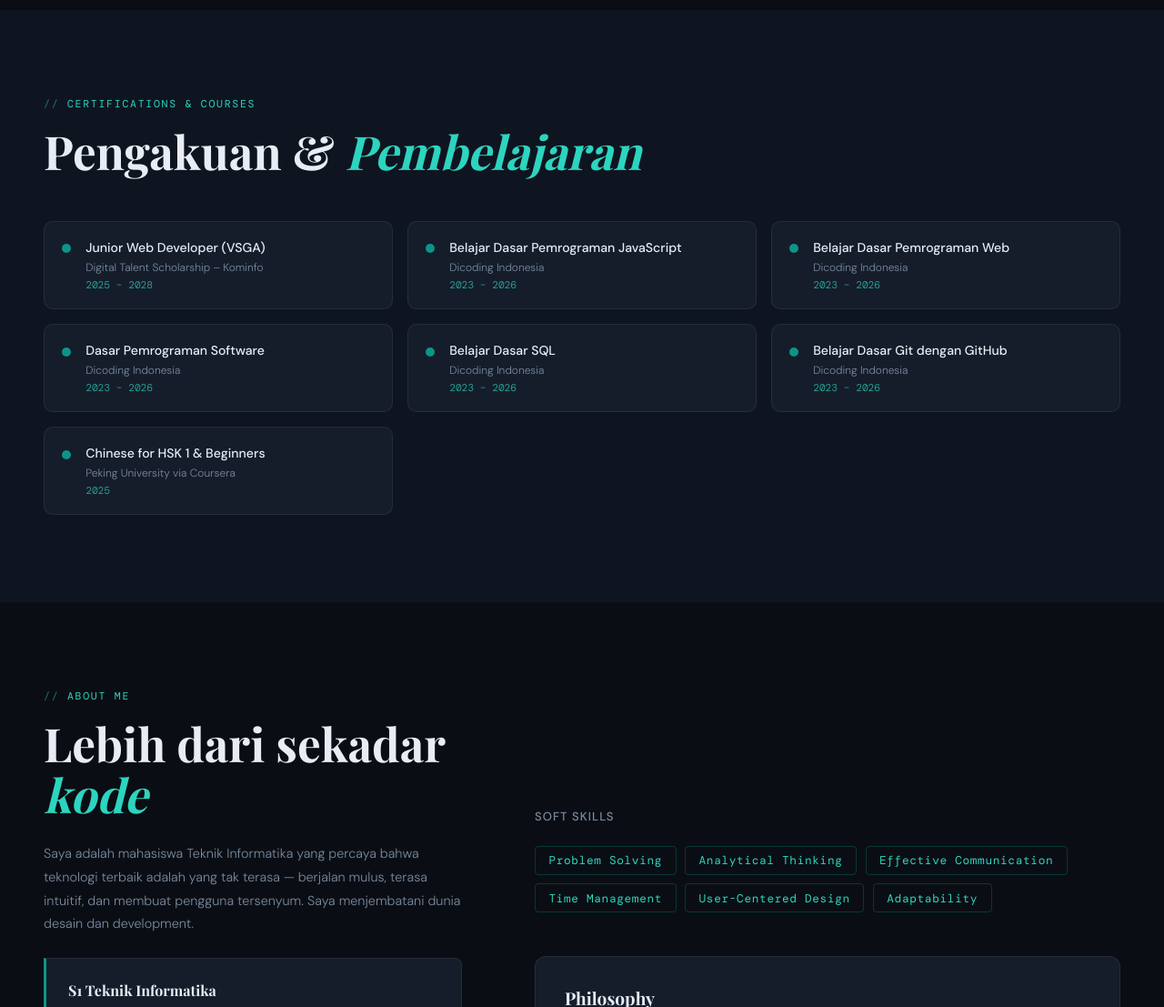
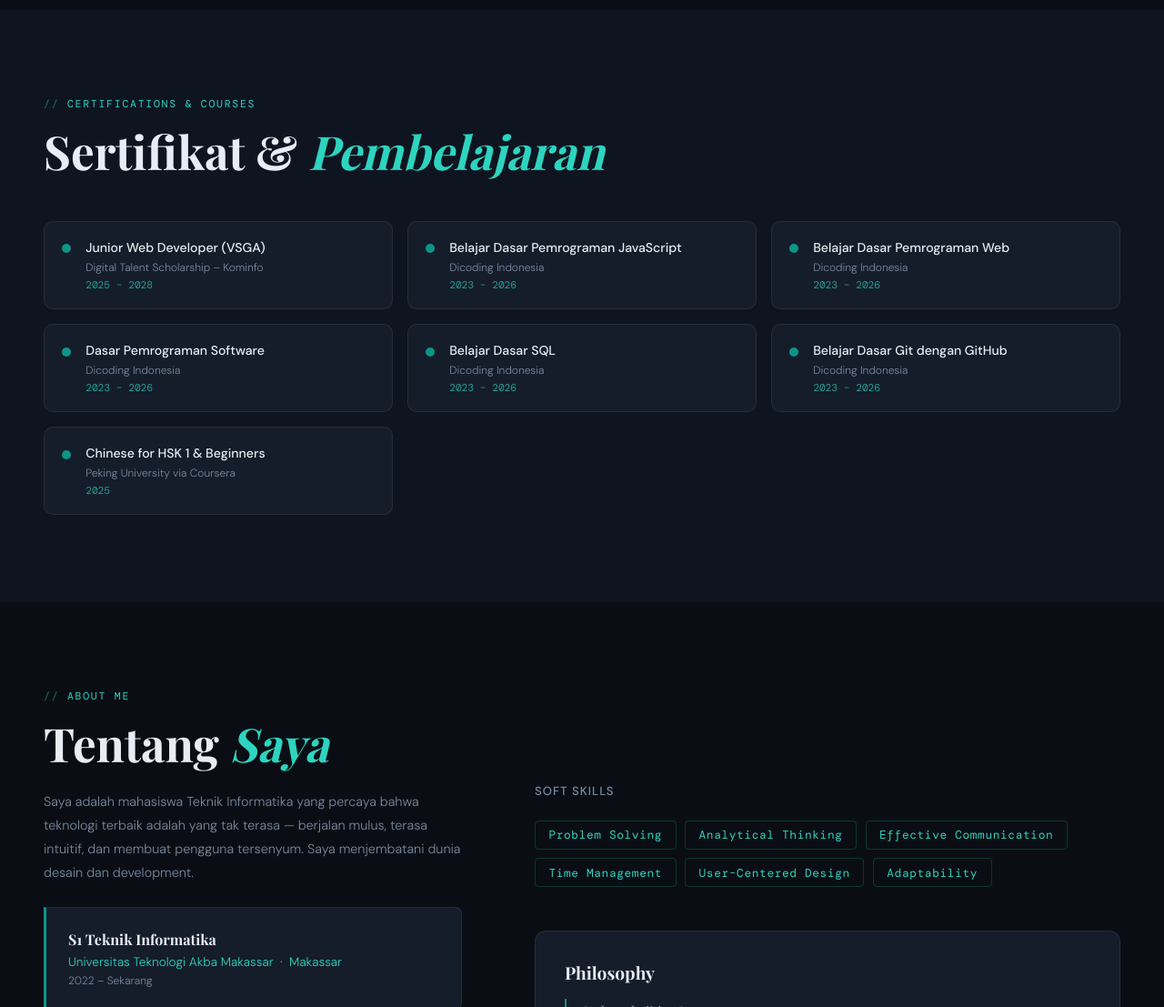
Before and after one commit to Narapuspitasari/Portofolio-Nara, a plain HTML site: page index.html in a window 1280 px wide. Shown: the part 3220-4327 px from the top of the page at 91% size. Drawn offline with nearby package versions, Linux system fonts and the light colour scheme; a web font is replaced by a local one.

Commit message:
Update index.html

```diff
--- a/index.html
+++ b/index.html
@@ -375,7 +375,7 @@
 <!-- CERTS -->
 <section id="certs">
   <p class="section-label reveal">certifications & courses</p>
-  <h2 class="section-title reveal">Pengakuan &amp; <em>Pembelajaran</em></h2>
+  <h2 class="section-title reveal">Sertifikat &amp; <em>Pembelajaran</em></h2>
   <div class="certs-grid">
     <div class="cert-card reveal"><div class="cert-dot"></div><div class="cert-info"><p class="cert-name">Junior Web Developer (VSGA)</p><p class="cert-issuer">Digital Talent Scholarship – Kominfo</p><p class="cert-year">2025 – 2028</p></div></div>
     <div class="cert-card reveal"><div class="cert-dot"></div><div class="cert-info"><p class="cert-name">Belajar Dasar Pemrograman JavaScript</p><p class="cert-issuer">Dicoding Indonesia</p><p class="cert-year">2023 – 2026</p></div></div>
@@ -391,7 +391,7 @@
 <section id="about">
   <div>
     <p class="section-label reveal">about me</p>
-    <h2 class="section-title reveal">Lebih dari sekadar <em>kode</em></h2>
+    <h2 class="section-title reveal">Tentang <em>Saya</em></h2>
     <p style="color:var(--muted);font-size:.9rem;line-height:1.8;margin-bottom:1.5rem;" class="reveal">Saya adalah mahasiswa Teknik Informatika yang percaya bahwa teknologi terbaik adalah yang tak terasa — berjalan mulus, terasa intuitif, dan membuat pengguna tersenyum. Saya menjembatani dunia desain dan development.</p>
     <div class="edu-card reveal">
       <p class="edu-degree">S1 Teknik Informatika</p>
```
